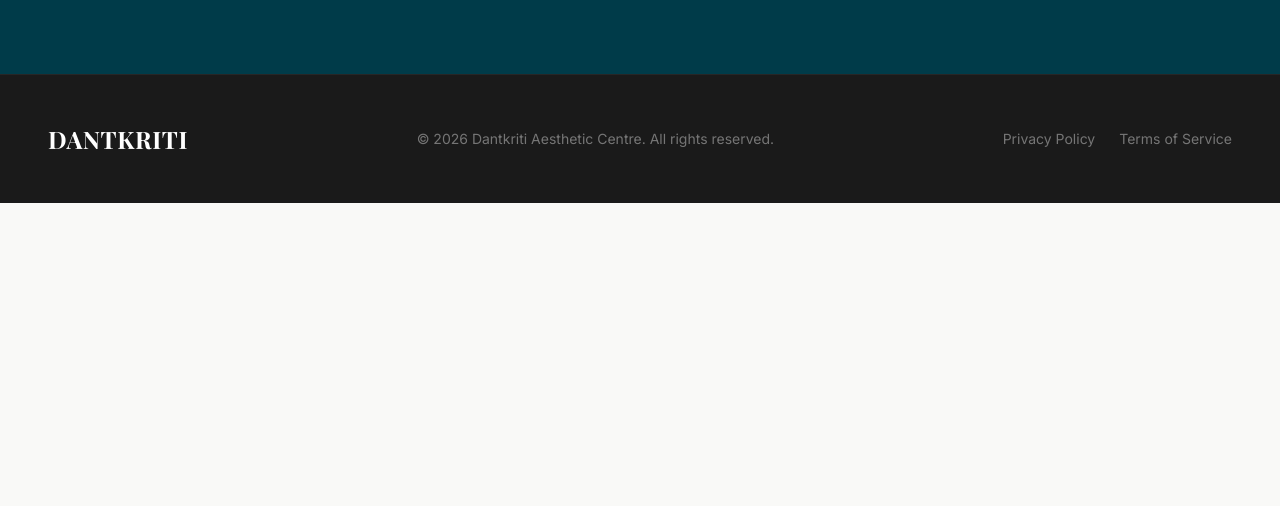
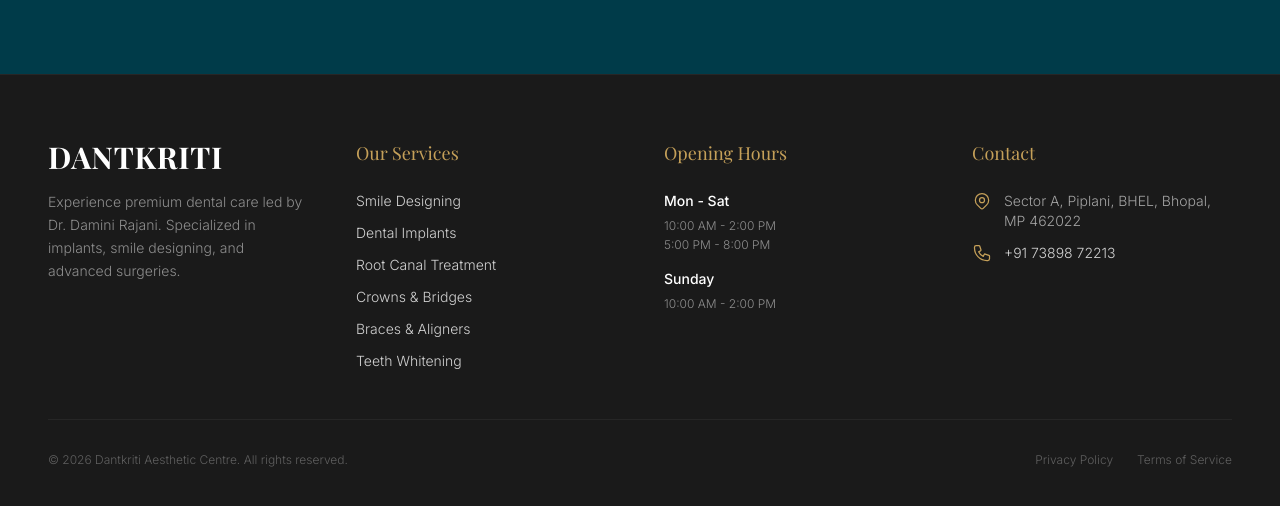
Before and after one commit to theidealshukla/DANTKRITI-Orofacial-Aesthetic-Centre-, a plain HTML site: page index.html in a window 1280 px wide. Shown: the part 5426-5932 px from the top of the page. Before the commit the page ends 5629 px from the top, so only its background shows below. Drawn offline with nearby package versions, Linux system fonts and the light colour scheme; a web font is replaced by a local one.

Commit message:
enhance footer layout and content with service details and contact information

```diff
--- a/index.html
+++ b/index.html
@@ -561,15 +561,86 @@
     </section>
 
     <!-- Footer -->
-    <footer class="bg-brand-dark text-white/40 py-12 border-t border-white/5">
-        <div class="container mx-auto px-6 md:px-12 flex flex-col md:flex-row justify-between items-center gap-6">
-            <div class="text-2xl font-serif font-bold text-white tracking-wide">DANTKRITI</div>
-            <div class="text-sm">
-                &copy; 2026 Dantkriti Aesthetic Centre. All rights reserved.
+    <footer class="bg-brand-dark text-white/80 py-16 border-t border-white/5 font-light">
+        <div class="container mx-auto px-6 md:px-12">
+            <div class="grid md:grid-cols-2 lg:grid-cols-4 gap-12 mb-12">
+                <!-- Brand & Info -->
+                <div class="space-y-4">
+                    <div class="text-3xl font-serif font-bold text-white tracking-wide">DANTKRITI</div>
+                    <p class="text-sm text-white/50 leading-relaxed">
+                        Experience premium dental care led by Dr. Damini Rajani. Specialized in implants, smile
+                        designing, and advanced surgeries.
+                    </p>
+                </div>
+
+                <!-- Services -->
+                <div>
+                    <h4 class="text-lg font-serif text-brand-gold mb-6">Our Services</h4>
+                    <ul class="space-y-3 text-sm">
+                        <li><a href="#services" class="hover:text-brand-gold transition-colors">Smile Designing</a></li>
+                        <li><a href="#services" class="hover:text-brand-gold transition-colors">Dental Implants</a></li>
+                        <li><a href="#services" class="hover:text-brand-gold transition-colors">Root Canal Treatment</a>
+                        </li>
+                        <li><a href="#services" class="hover:text-brand-gold transition-colors">Crowns & Bridges</a>
+                        </li>
+                        <li><a href="#services" class="hover:text-brand-gold transition-colors">Braces & Aligners</a>
+                        </li>
+                        <li><a href="#services" class="hover:text-brand-gold transition-colors">Teeth Whitening</a></li>
+                    </ul>
+                </div>
+
+                <!-- Timings -->
+                <div>
+                    <h4 class="text-lg font-serif text-brand-gold mb-6">Opening Hours</h4>
+                    <ul class="space-y-4 text-sm">
+                        <li>
+                            <span class="block text-white font-medium mb-1">Mon - Sat</span>
+                            <span class="text-white/50 text-xs">10:00 AM - 2:00 PM</span>
+                            <span class="block text-white/50 text-xs mt-0.5">5:00 PM - 8:00 PM</span>
+                        </li>
+                        <li>
+                            <span class="block text-white font-medium mb-1">Sunday</span>
+                            <span class="text-white/50 text-xs">10:00 AM - 2:00 PM</span>
+                        </li>
+                    </ul>
+                </div>
+
+                <!-- Contact -->
+                <div>
+                    <h4 class="text-lg font-serif text-brand-gold mb-6">Contact</h4>
+                    <ul class="space-y-3 text-sm">
+                        <li class="flex items-start gap-3">
+                            <svg class="w-5 h-5 text-brand-gold flex-shrink-0" fill="none" stroke="currentColor"
+                                viewBox="0 0 24 24">
+                                <path stroke-linecap="round" stroke-linejoin="round" stroke-width="1.5"
+                                    d="M17.657 16.657L13.414 20.9a1.998 1.998 0 01-2.827 0l-4.244-4.243a8 8 0 1111.314 0z">
+                                </path>
+                                <path stroke-linecap="round" stroke-linejoin="round" stroke-width="1.5"
+                                    d="M15 11a3 3 0 11-6 0 3 3 0 016 0z"></path>
+                            </svg>
+                            <span class="text-white/60">Sector A, Piplani, BHEL, Bhopal, MP 462022</span>
+                        </li>
+                        <li class="flex items-center gap-3">
+                            <svg class="w-5 h-5 text-brand-gold flex-shrink-0" fill="none" stroke="currentColor"
+                                viewBox="0 0 24 24">
+                                <path stroke-linecap="round" stroke-linejoin="round" stroke-width="1.5"
+                                    d="M3 5a2 2 0 012-2h3.28a1 1 0 01.948.684l1.498 4.493a1 1 0 01-.502 1.21l-2.257 1.13a11.042 11.042 0 005.516 5.516l1.13-2.257a1 1 0 011.21-.502l4.493 1.498a1 1 0 01.684.949V19a2 2 0 01-2 2h-1C9.716 21 3 14.284 3 6V5z">
+                                </path>
+                            </svg>
+                            <a href="tel:+917389872213" class="hover:text-white transition-colors">+91 73898 72213</a>
+                        </li>
+                    </ul>
+                </div>
             </div>
-            <div class="flex gap-6 text-sm">
-                <a href="#" class="hover:text-white transition-colors">Privacy Policy</a>
-                <a href="#" class="hover:text-white transition-colors">Terms of Service</a>
+
+            <!-- Bottom Bar -->
+            <div
+                class="pt-8 border-t border-white/5 flex flex-col md:flex-row justify-between items-center gap-4 text-xs text-white/30">
+                <div>&copy; 2026 Dantkriti Aesthetic Centre. All rights reserved.</div>
+                <div class="flex gap-6">
+                    <a href="#" class="hover:text-white transition-colors">Privacy Policy</a>
+                    <a href="#" class="hover:text-white transition-colors">Terms of Service</a>
+                </div>
             </div>
         </div>
     </footer>
```
